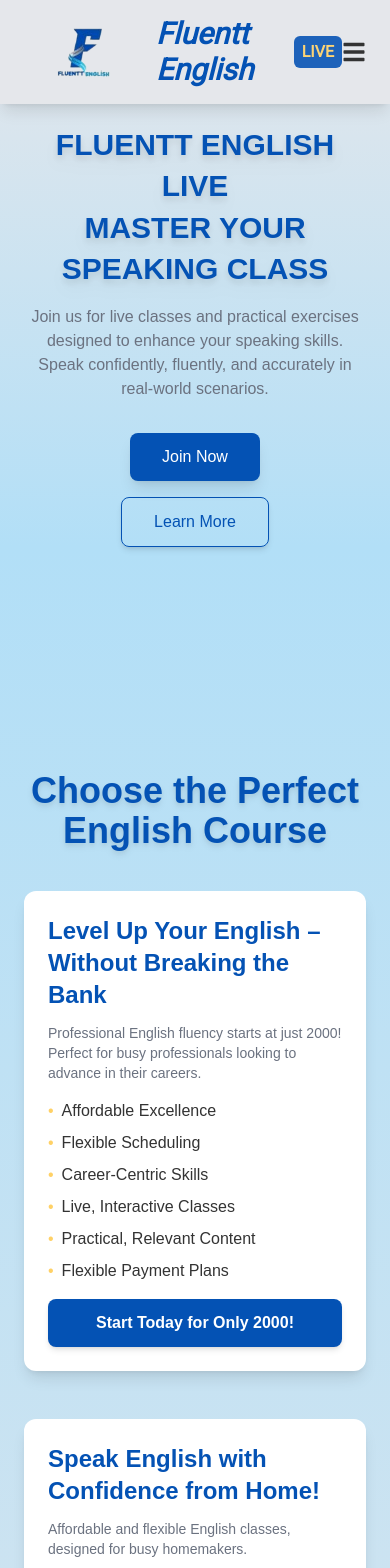
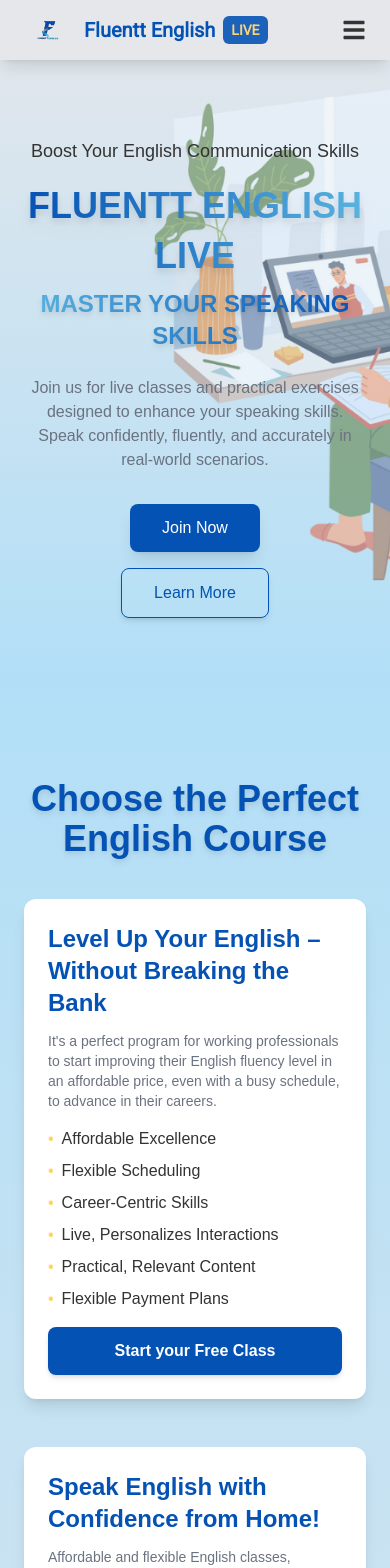
Before and after one commit to khantalha3250/fluentenglish, a Next.js app: page / in a window 390 px wide. Shown: the top 1568 px of the page. Built offline with nearby package versions, Linux system fonts and the light colour scheme.

Commit message:
Responsiveness and some small extra feature added

```diff
--- a/app/classes/courseone/page.tsx
+++ b/app/classes/courseone/page.tsx
@@ -11,8 +11,8 @@
   {
     icon: FaDollarSign,
     title: "Affordable Excellence",
-    description: "World-class English training at a price that suits everyone. Our courses start at only",
-    highlightText: "2000!"
+    description: "World-class English fluency preparation with personnel tutor at affordable price with easy payment plan",
+    highlightText: ""
   },
   {
     icon: FaClock,
@@ -81,15 +81,15 @@
       headline="Level Up Your English – Without Breaking the Bank"
       subheadline="Professional English fluency starts at just 2000! Perfect for busy professionals looking to advance in their careers."
       ctaLink="/join"
-      ctaHoveredText="Start Today for Only 2000!"
-      ctaNormalText="Try Your First Class – Only 2000!"
+      ctaHoveredText="Book Your Trial Class Now"
+      ctaNormalText="Try Your First Class – For Free!"
       learnMoreLink="/about"
     />
      <WhatWeOfferPage
       title="What We Offer"
       infoText="Explore the unique offerings that make our language courses stand out."
       offerings={offerings}
-      ctaText="Start Learning for Only 2000!"
+      ctaText="Book Your Trial Class Now!"
       ctaLink="/join"
     />
     <KeyCourseBenefitsPage
--- a/app/classes/coursethree/page.tsx
+++ b/app/classes/coursethree/page.tsx
@@ -81,8 +81,8 @@
       headline="Fun and Engaging English Classes for Kids!"
       subheadline="Boost your child’s confidence and communication skills through interactive, affordable lessons."
       ctaLink="/join"
-      ctaHoveredText="Start Today for Only 2000!"
-      ctaNormalText="Try Your First Class – Only 2000!"
+  ctaHoveredText="Book Your Trial Class Now"
+      ctaNormalText="Try Your First Class – For Free!"
       learnMoreLink="/about"
     />
     <WhatWeOfferPage
--- a/app/classes/coursetwo/page.tsx
+++ b/app/classes/coursetwo/page.tsx
@@ -13,7 +13,7 @@
     icon: FaDollarSign,
     title: "Affordable and Accessible",
     description: "High-quality English education designed to fit every budget, so you can start your learning journey without financial strain.",
-    highlightText: "Only 2000!"
+    highlightText: "At Affordable Price!"
   },
   {
     icon: FaClock,
@@ -82,15 +82,15 @@
       headline="Speak English with Confidence from Home!"
       subheadline="Affordable and flexible English classes, designed for busy homemakers."
       ctaLink="/join"
-      ctaHoveredText="Start Today for Only 2000!"
-      ctaNormalText="Try Your First Class – Only 2000!"
+      ctaHoveredText="Book Your Trial Class Now"
+      ctaNormalText="Try Your First Class – For Free!"
       learnMoreLink="/about"
     />
     <WhatWeOfferPage
       title="Why This Course is Perfect for Homemakers"
       infoText="Our English course is tailored for homemakers, offering a flexible, affordable, and community-driven approach to language learning. Empower yourself and gain confidence in your English skills at your convenience."
       offerings={offerings}
-      ctaText="Join Now for Only 2000!"
+      ctaText="Book You Free Trial Class"
       ctaLink="/join"
     />
      <KeyCourseBenefitsPage
--- a/app/components/CoursesPage.tsx
+++ b/app/components/CoursesPage.tsx
@@ -7,14 +7,14 @@
     title: "English for Professionals",
     headline: "Level Up Your English – Without Breaking the Bank",
     subheadline:
-      "Professional English fluency starts at just 2000! Perfect for busy professionals looking to advance in their careers.",
-    cta: "Start Today for Only 2000!",
+      "It's a perfect program for working professionals to start improving their English fluency level in an affordable price, even with a busy schedule, to advance in their careers.",
+    cta: "Start your Free Class",
     link: "/classes/courseone",  // Add link for each course
     benefits: [
       "Affordable Excellence",
       "Flexible Scheduling",
       "Career-Centric Skills",
-      "Live, Interactive Classes",
+      "Live, Personalizes Interactions",
       "Practical, Relevant Content",
       "Flexible Payment Plans",
     ],
@@ -24,7 +24,7 @@
     headline: "Speak English with Confidence from Home!",
     subheadline:
       "Affordable and flexible English classes, designed for busy homemakers.",
-    cta: "Join for Just 2000 – Start Today!",
+    cta: "Join Our Free Trial– Start Today!",
     link: "/classes/coursetwo",  // Add link for each course
     benefits: [
       "Affordable and Accessible",
@@ -40,7 +40,7 @@
     headline: "Fun and Engaging English Classes for Kids!",
     subheadline:
       "Boost your child’s confidence and communication skills through interactive, affordable lessons.",
-    cta: "Enroll Now for Just 2000!",
+    cta: "Enroll Now for Free Trial Class",
     link: "classes/coursethree",  // Add link for each course
     benefits: [
       "Interactive Learning",
@@ -59,7 +59,7 @@
   return (
     <section className="min-h-screen bg-gradient-to-b from-softSkyBlue to-lightGray py-16 px-6 sm:px-10 lg:px-24">
       {/* Page Header */}
-      <h1 className="text-deepBlue text-4xl sm:text-5xl font-bold text-center mb-10 drop-shadow-md animate-fadeInUp pt-40">
+      <h1 className="text-deepBlue text-4xl sm:text-5xl font-bold text-center mb-10 drop-shadow-md animate-fadeInUp pt-10">
         Choose the Perfect English Course
       </h1>
 
--- a/app/components/Header.tsx
+++ b/app/components/Header.tsx
@@ -5,10 +5,10 @@
 import { FaBars, FaTimes } from "react-icons/fa";
 import { Roboto } from "next/font/google";
 
-// Configure Roboto font with heavier weights
+// Configure Roboto font
 const roboto = Roboto({
   subsets: ["latin"],
-  weight: "400", // Use a single weight (e.g., bold) here for the entire header
+  weight: "400",
 });
 
 export default function Header() {
@@ -20,17 +20,14 @@
     setIsMenuOpen(!isMenuOpen);
   };
 
-  // Handle header visibility on scroll
   useEffect(() => {
     const handleScroll = () => {
       const currentScrollY = window.scrollY;
 
       if (currentScrollY > lastScrollY && currentScrollY > 50) {
-        // Scrolling down
-        setIsHeaderVisible(false);
+        setIsHeaderVisible(false); // Hide header on scroll down
       } else {
-        // Scrolling up
-        setIsHeaderVisible(true);
+        setIsHeaderVisible(true); // Show header on scroll up
       }
 
       setLastScrollY(currentScrollY);
@@ -44,44 +41,50 @@
     <header
       className={`bg-lightGray shadow-lg py-4 px-6 lg:px-10 fixed top-0 w-full z-50 transition-transform duration-300 ${
         isHeaderVisible ? "translate-y-0" : "-translate-y-full"
-      } ${roboto.className}`} // Apply Roboto font
+      } ${roboto.className}`}
     >
-      <div className="flex justify-between items-center max-w-7xl mx-auto">
-        {/* Logo */}
+      <div className="flex justify-between items-center max-w-7xl mx-auto flex-wrap">
+        {/* Logo and Title */}
+       {/* Logo and Title */}
 <div className="flex items-center space-x-3">
+  <div className="relative w-12 sm:w-16">
     <Image
       src="/logo2.png"
       alt="FluentEnglish Logo"
-            width={120}
-            height={120}
+      width={120} // Optional if dynamic height is applied
+      height={120} // Optional if dynamic height is applied
+      className="w-full h-auto object-contain" // Maintains aspect ratio
+      priority
     />
-          <h1 className="text-3xl font-extrabold text-deepBlue flex items-center">
-            <i>Fluentt English</i>
-            <span className="ml-2 text-brightYellow bg-deepBlue px-2 py-1 rounded-md text-base font-bold uppercase animate-pulse">
+  </div>
+  <h1 className="text-xl sm:text-2xl lg:text-3xl font-extrabold text-deepBlue flex items-center">
+    Fluentt English
+    <span className="ml-2 text-brightYellow bg-deepBlue px-2 py-1 rounded-md text-sm sm:text-base font-bold uppercase animate-pulse">
       Live
     </span>
   </h1>
 </div>
 
+
         {/* Desktop Navigation Links */}
-        <nav className="hidden md:flex space-x-8 text-darkGray">
+        <nav className="hidden md:flex space-x-6 lg:space-x-8 text-darkGray">
           <Link href="/" passHref>
-            <span className="hover:text-deepBlue text-lg font-bold transition duration-300 ease-in-out">
+            <span className="hover:text-deepBlue text-sm sm:text-base lg:text-lg font-bold transition duration-300 ease-in-out">
               Home
             </span>
           </Link>
           <Link href="/about" passHref>
-            <span className="hover:text-deepBlue text-lg font-bold transition duration-300 ease-in-out">
+            <span className="hover:text-deepBlue text-sm sm:text-base lg:text-lg font-bold transition duration-300 ease-in-out">
               About
             </span>
           </Link>
           <Link href="/classes" passHref>
-            <span className="hover:text-deepBlue text-lg font-bold transition duration-300 ease-in-out">
+            <span className="hover:text-deepBlue text-sm sm:text-base lg:text-lg font-bold transition duration-300 ease-in-out">
               Classes
             </span>
           </Link>
           <Link href="/contact" passHref>
-            <span className="hover:text-deepBlue text-lg font-bold transition duration-300 ease-in-out">
+            <span className="hover:text-deepBlue text-sm sm:text-base lg:text-lg font-bold transition duration-300 ease-in-out">
               Contact
             </span>
           </Link>
@@ -90,7 +93,7 @@
         {/* Call-to-Action Button (Desktop) */}
         <div className="hidden md:flex items-center">
           <Link href="/classes" passHref>
-            <span className="bg-deepBlue text-white text-lg font-bold px-6 py-2 rounded-full shadow-md hover:bg-lightBlue hover:shadow-lg transition duration-300 ease-in-out">
+            <span className="bg-deepBlue text-white text-sm sm:text-base lg:text-lg font-bold px-4 sm:px-6 py-2 rounded-full shadow-md hover:bg-lightBlue hover:shadow-lg transition duration-300 ease-in-out">
               Get Started
             </span>
           </Link>
@@ -107,11 +110,11 @@
 
       {/* Mobile Navigation Links */}
       {isMenuOpen && (
-        <div className="md:hidden flex flex-col items-center space-y-4 bg-lightGray p-6 shadow-md transition-transform duration-300 ease-in-out">
+        <div className="md:hidden flex flex-col items-center space-y-4 bg-lightGray p-4 shadow-md transition-transform duration-300 ease-in-out">
           <Link href="/" passHref>
             <span
               onClick={toggleMenu}
-              className="text-darkGray hover:text-deepBlue text-lg font-bold transition duration-300"
+              className="text-darkGray hover:text-deepBlue text-base font-bold transition duration-300"
             >
               Home
             </span>
@@ -119,7 +122,7 @@
           <Link href="/about" passHref>
             <span
               onClick={toggleMenu}
-              className="text-darkGray hover:text-deepBlue text-lg font-bold transition duration-300"
+              className="text-darkGray hover:text-deepBlue text-base font-bold transition duration-300"
             >
               About
             </span>
@@ -127,7 +130,7 @@
           <Link href="/classes" passHref>
             <span
               onClick={toggleMenu}
-              className="text-darkGray hover:text-deepBlue text-lg font-bold transition duration-300"
+              className="text-darkGray hover:text-deepBlue text-base font-bold transition duration-300"
             >
               Classes
             </span>
@@ -135,7 +138,7 @@
           <Link href="/contact" passHref>
             <span
               onClick={toggleMenu}
-              className="text-darkGray hover:text-deepBlue text-lg font-bold transition duration-300"
+              className="text-darkGray hover:text-deepBlue text-base font-bold transition duration-300"
             >
               Contact
             </span>
@@ -143,7 +146,7 @@
           <Link href="/classes" passHref>
             <span
               onClick={toggleMenu}
-              className="bg-deepBlue text-white text-lg font-bold px-6 py-2 rounded-full shadow-md hover:bg-lightBlue transition duration-300"
+              className="bg-deepBlue text-white text-base font-bold px-6 py-2 rounded-full shadow-md hover:bg-lightBlue transition duration-300"
             >
               Get Started
             </span>
--- a/app/components/HomeHeroSection.tsx
+++ b/app/components/HomeHeroSection.tsx
@@ -1,5 +1,6 @@
 "use client";
-import Link from 'next/link';
+import Link from "next/link";
+import Image from "next/image";
 
 const HomeHeroSection = () => {
   const handleJoinNowClick = () => {
@@ -11,29 +12,50 @@
   };
 
   return (
-    <section className="flex flex-col items-center justify-center min-h-[60vh] text-center px-6 sm:px-10 bg-gradient-to-b from-lightGray to-softSkyBlue">
+    <section
+      className="relative flex flex-col items-center justify-center min-h-[80vh] text-center px-6 sm:px-10 bg-gradient-to-b from-lightGray to-softSkyBlue overflow-hidden"
+    >
+      {/* Background Image */}
+      <div className="absolute inset-0 w-full h-full">
+        <Image
+          src="/img2.png" // Replace with the actual background image path
+          alt="Background"
+          fill
+          className="object-cover object-center opacity-60"
+          priority
+        />
+      </div>
+
+      {/* Content */}
+      <div className="relative z-10 max-w-4xl mx-auto">
         {/* Tagline */}
-      <h2 className="text-darkGray text-lg sm:text-xl lg:text-2xl font-light mb-2 pt-20">
+        <h2 className="text-darkGray text-lg sm:text-xl lg:text-2xl font-light mb-4 pt-20">
           Boost Your English Communication Skills
         </h2>
 
         {/* Main Heading */}
-      <h1 className="text-deepBlue text-3xl sm:text-4xl lg:text-6xl font-extrabold leading-snug mt-2 drop-shadow-lg">
-        FLUENTT ENGLISH LIVE <br /> MASTER YOUR SPEAKING CLASS
+        <h1 className="text-transparent bg-clip-text bg-gradient-to-r from-deepBlue to-lightBlue text-4xl sm:text-5xl lg:text-7xl font-extrabold leading-snug mt-4 drop-shadow-lg">
+          FLUENTT ENGLISH LIVE
         </h1>
 
+        {/* Highlighted Text */}
+        <p className="text-transparent bg-clip-text bg-gradient-to-r from-lightBlue to-deepBlue text-2xl sm:text-3xl lg:text-4xl font-semibold mt-2 drop-shadow-md">
+          MASTER YOUR SPEAKING SKILLS
+        </p>
+
         {/* Description */}
-      <p className="text-mediumGray text-base sm:text-lg lg:text-xl mt-4 max-w-2xl">
+        <p className="text-mediumGray text-base sm:text-lg lg:text-xl mt-6 max-w-3xl mx-auto">
           Join us for live classes and practical exercises designed to enhance your speaking skills. Speak confidently, fluently, and accurately in real-world scenarios.
         </p>
 
         {/* Buttons */}
-      <div className="mt-8 flex flex-col sm:flex-row gap-4">
+        <div className="mt-8 flex flex-col sm:flex-row justify-center items-center gap-4">
           {/* Join Now Button */}
           <Link href="/classes">
             <button
               onClick={handleJoinNowClick}
-            className="bg-deepBlue text-white px-8 py-3 rounded-lg shadow-lg hover:bg-lightBlue hover:scale-105 transform transition-all duration-300 ease-in-out">
+              className="bg-deepBlue text-white px-8 py-3 rounded-lg shadow-lg hover:bg-lightBlue hover:scale-105 transform transition-all duration-300 ease-in-out"
+            >
               Join Now
             </button>
           </Link>
@@ -42,10 +64,12 @@
           <Link href="/about">
             <button
               onClick={handleLearnMoreClick}
-            className="border border-deepBlue text-deepBlue px-8 py-3 rounded-lg hover:bg-brightYellow hover:text-darkGray shadow-md transition-all duration-300 ease-in-out">
+              className="border border-deepBlue text-deepBlue px-8 py-3 rounded-lg hover:bg-brightYellow hover:text-darkGray shadow-md transition-all duration-300 ease-in-out"
+            >
               Learn More
             </button>
           </Link>
+        </div>
       </div>
     </section>
   );
--- a/app/page.tsx
+++ b/app/page.tsx
@@ -4,6 +4,7 @@
 import Footer from "./components/Footer";
 import Header from "./components/Header";
 import HomeHeroSection from "./components/HomeHeroSection";
+import InteractiveImageSection from "./components/InteractiveImageSection";
 // import MotivationPage from "./components/Services";
 import TestimonialsPage from "./components/Testimonial";
 
@@ -44,6 +45,7 @@
    <main>
     <Header/>
     <HomeHeroSection/>
+    {/* <InteractiveImageSection/> */}
     {/* <MotivationPage/> */}
     <CoursesPage/>
     <TestimonialsPage title="What Our Students Say" testimonials={testimonialsData} />
```
Also changed, not shown: app/components/InteractiveImageSection.tsx (added, +49 -0 lines), app/head.tsx (deleted, +0 -7 lines), public/img1.jpeg (added), public/img2.png (added). Lines whose indentation alone changed are shown as unchanged.
